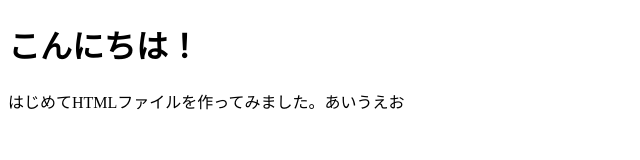
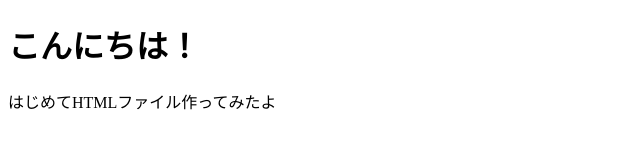
Before and after one commit to pianshanlinshi-cyber/my-first-website, a plain HTML site: page index.html in a window 1280 px wide. Shown: the whole page, without its empty margins (0-640 px from the left). Drawn offline with Linux system fonts and the light colour scheme.

Commit message:
Update index.html

```diff
--- a/index.html
+++ b/index.html
@@ -6,6 +6,6 @@
 </head>
 <body>
     <h1>こんにちは！</h1>
-    <p>はじめてHTMLファイルを作ってみました。あいうえお</p>
+    <p>はじめてHTMLファイル作ってみたよ</p>
 </body>
 </html>
```
